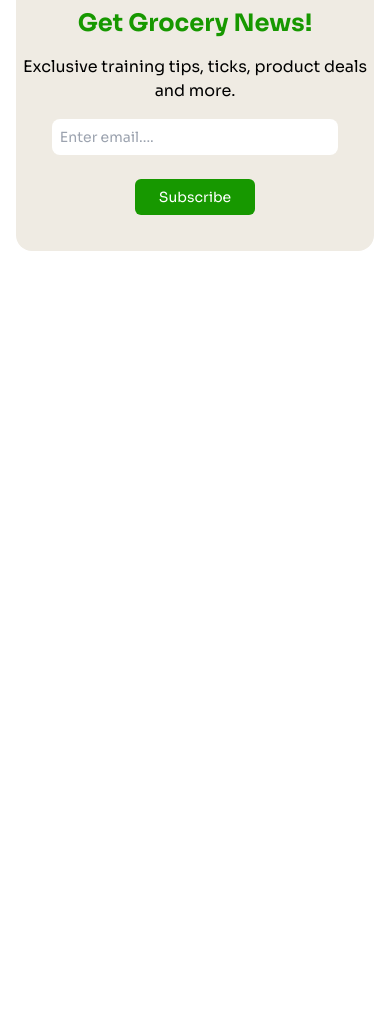
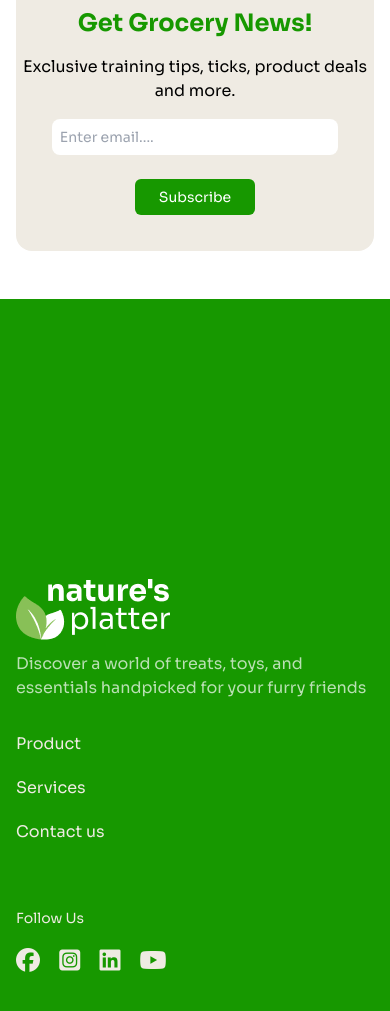
Before and after one commit to Arman3747/Assignment_03_Category_0002, a plain HTML site: page index.html in a window 390 px wide. Shown: the part 4223-5234 px from the top of the page. Before the commit the page ends 4522 px from the top, so only its background shows below. Drawn offline with nearby package versions, Linux system fonts and the light colour scheme.

Commit message:
footer added and responsive

```diff
--- a/index.html
+++ b/index.html
@@ -137,7 +137,7 @@
       </div>
     </header>
 
-    <body>
+    <main>
       <!-- Services section -->
 
       <section class="my-12 mx-4 lg:mx-[140px]">
@@ -531,7 +531,8 @@
             </p>
             <form action="">
               <label>
-                <input class="w-[80%] text-[#C4C4C4] text-sm md:text-base p-2 md:p-4 rounded-lg"
+                <input
+                  class="w-[80%] text-[#C4C4C4] text-sm md:text-base p-2 md:p-4 rounded-lg"
                   type="email"
                   placeholder="Enter email...."
                   value=""
@@ -540,10 +541,41 @@
               /></label>
             </form>
             <br />
-            <button class="bg-used_green text-white text-sm md:text-xl py-2 px-6 md:px-8  rounded-md md:rounded-lg">Subscribe</button>
+            <button
+              class="bg-used_green text-white text-sm md:text-xl py-2 px-6 md:px-8 rounded-md md:rounded-lg"
+            >
+              Subscribe
+            </button>
           </div>
         </div>
       </section>
-    </body>
+    </main>
+
+    <footer>
+      <div class="px-4 md:px-[140px] pt-[280px] md:pt-[370px] pb-[48px] md:pb-[140px] bg-used_green grid grid-cols-1 md:grid-cols-2 lg:grid-cols-3 items-end">
+        <!-- first part -->
+        <div>
+            <img src="assets/logo-footer.png" alt="">
+            <p class="text-[#ffffffb3] font-normal text-base md:text-xl mt-3">Discover a world of treats, toys, and essentials handpicked for your furry friends</p>
+        </div>
+
+        <!-- second part -->
+        <div class="text-[#EFEBE3] my-8">
+            <p class=" mb-5 md:mb-8">Product</p>
+            <p class=" mb-5 md:mb-8" >Services</p>
+            <p>Contact us</p>
+        </div>
+
+        <!-- third part -->
+        <div class="text-[#EFEBE3] my-8 font-normal md:font-medium text-sm md:text-base">
+            <h3 class="mb-4">Follow Us</h3>
+            <button class="mr-4"><i class="fa-brands fa-facebook text-2xl"></i></button>
+            <button class="mr-4"><i class="fa-brands fa-square-instagram text-2xl"></i></button>
+            <button class="mr-4"><i class="fa-brands fa-linkedin text-2xl"></i></button>
+            <button class="mr-4"><i class="fa-brands fa-youtube text-2xl"></i></button>
+        </div>
+
+      </div>
+    </footer>
   </body>
 </html>
```
